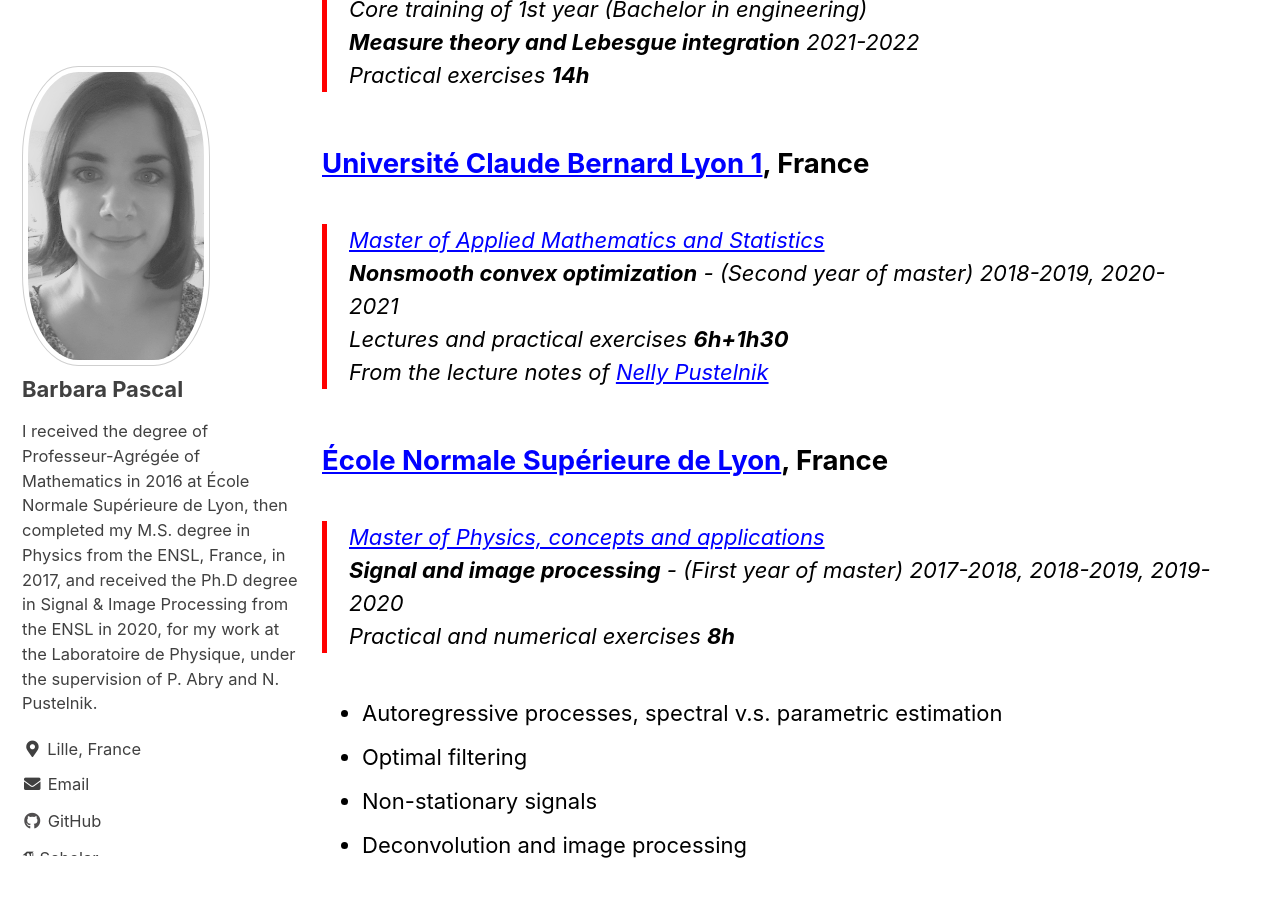
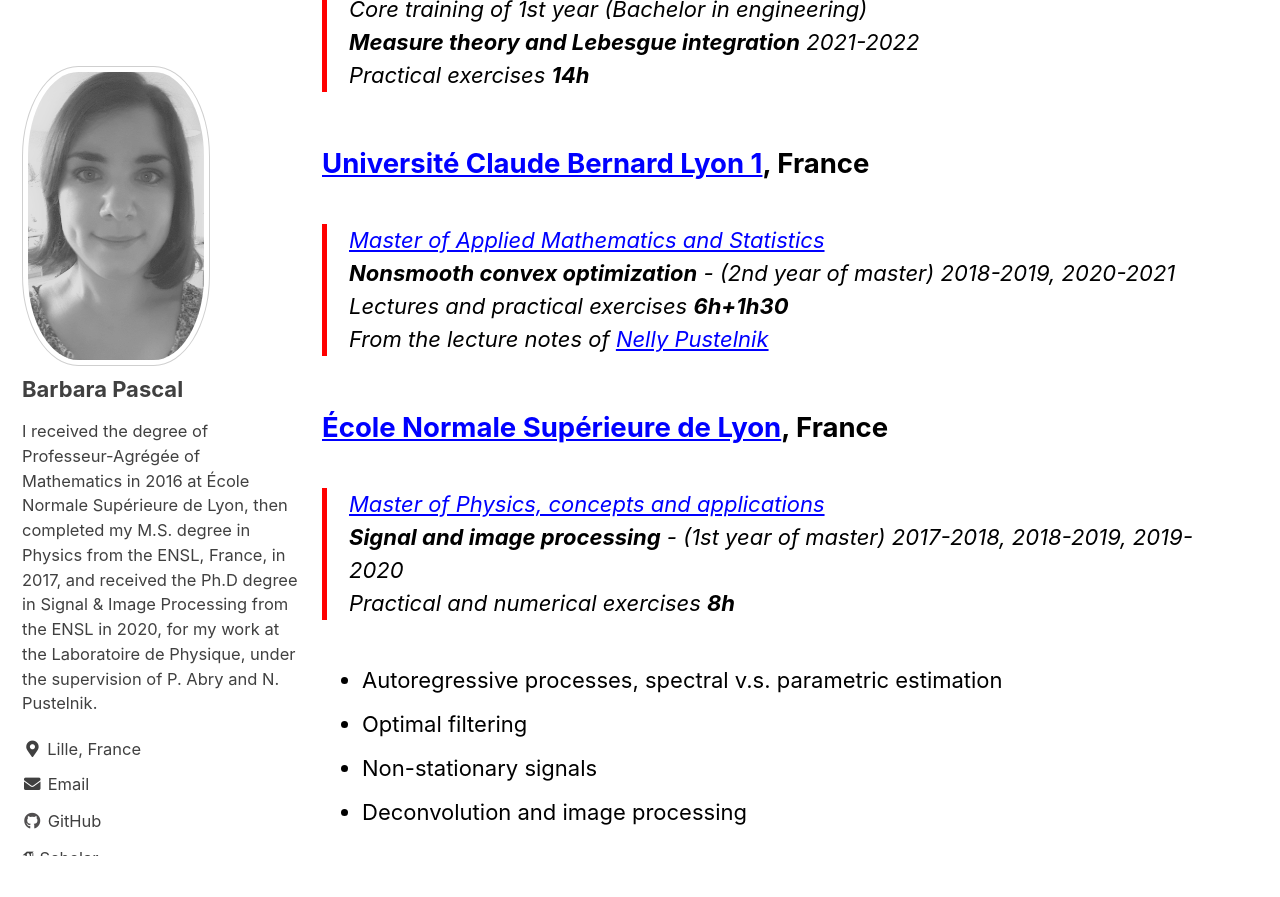
Before and after one commit to bpascal-fr/bpascal-fr.github.io, a Jekyll site: the page built from _pages/teaching.md, in a window 1280 px wide and 900 px high, scrolled down 294 px. Shown: the top 897 px of the window. Built offline with Jekyll 4.4.1, drawn with Linux system fonts in a browser that asks for light colours; cached includes are drawn as plain includes; nearby versions of some CDN libraries; some web fonts are replaced.

Commit message:
teaching at centrale

```diff
--- a/_pages/teaching.md
+++ b/_pages/teaching.md
@@ -15,14 +15,14 @@ Practical exercises **14h**
 ## [Université Claude Bernard Lyon 1](https://www.univ-lyon1.fr/), France
 
 > [Master of Applied Mathematics and Statistics](http://mastermas.univ-lyon1.fr/index.php/page3-2/)
-**Nonsmooth convex optimization** - (Second year of master) *2018-2019, 2020-2021*
+**Nonsmooth convex optimization** - (2nd year of master) *2018-2019, 2020-2021*
 Lectures and practical exercises **6h+1h30**
 From the lecture notes of [Nelly Pustelnik](http://perso.ens-lyon.fr/nelly.pustelnik)
 
 ## [École Normale Supérieure de Lyon](http://www.ens-lyon.fr/), France
 
 > [Master of Physics, concepts and applications](http://www.ens-lyon.fr/MasterSDM/fr/master-1)
-**Signal and image processing** - (First year of master) *2017-2018, 2018-2019, 2019-2020*
+**Signal and image processing** - (1st year of master) *2017-2018, 2018-2019, 2019-2020*
 Practical and numerical exercises **8h**
 
 * Autoregressive processes, spectral v.s. parametric estimation
```
